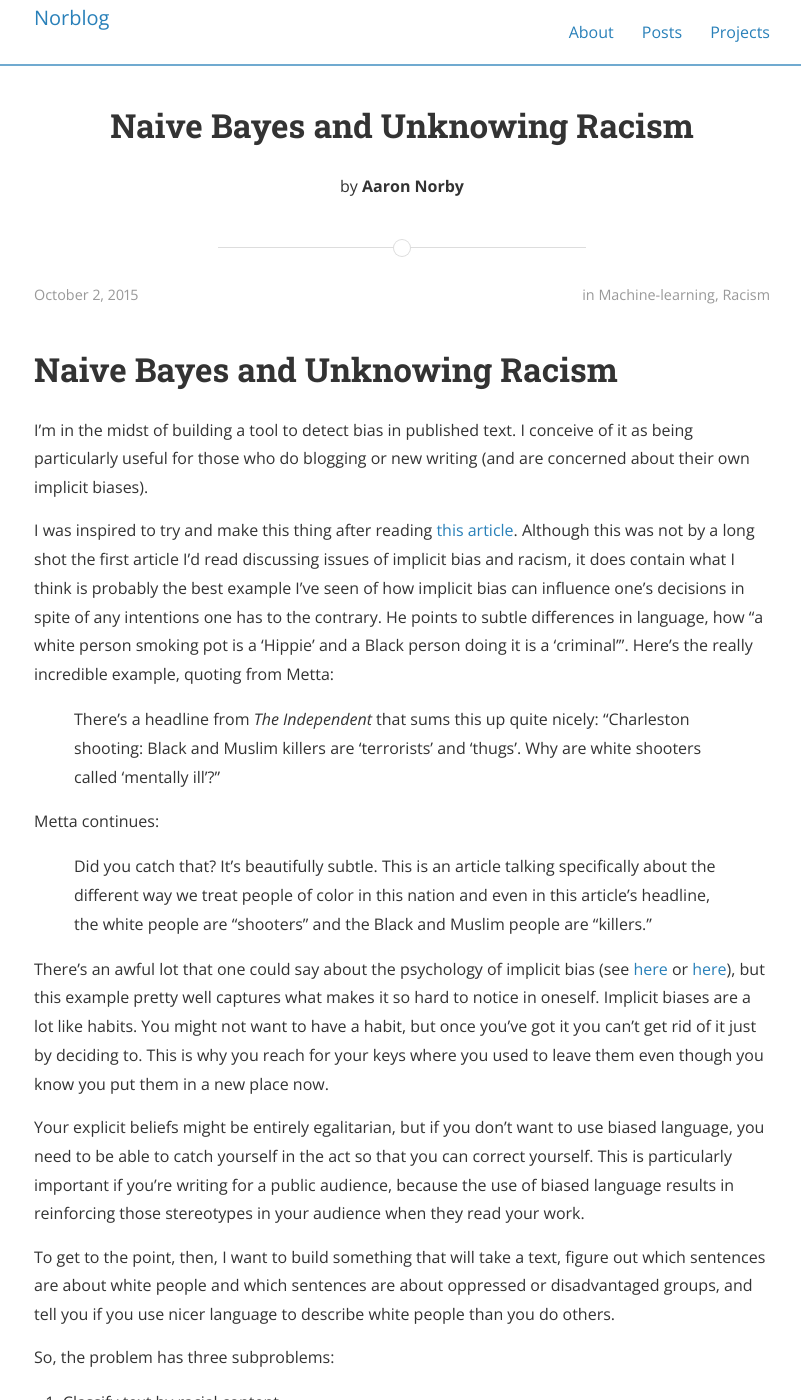
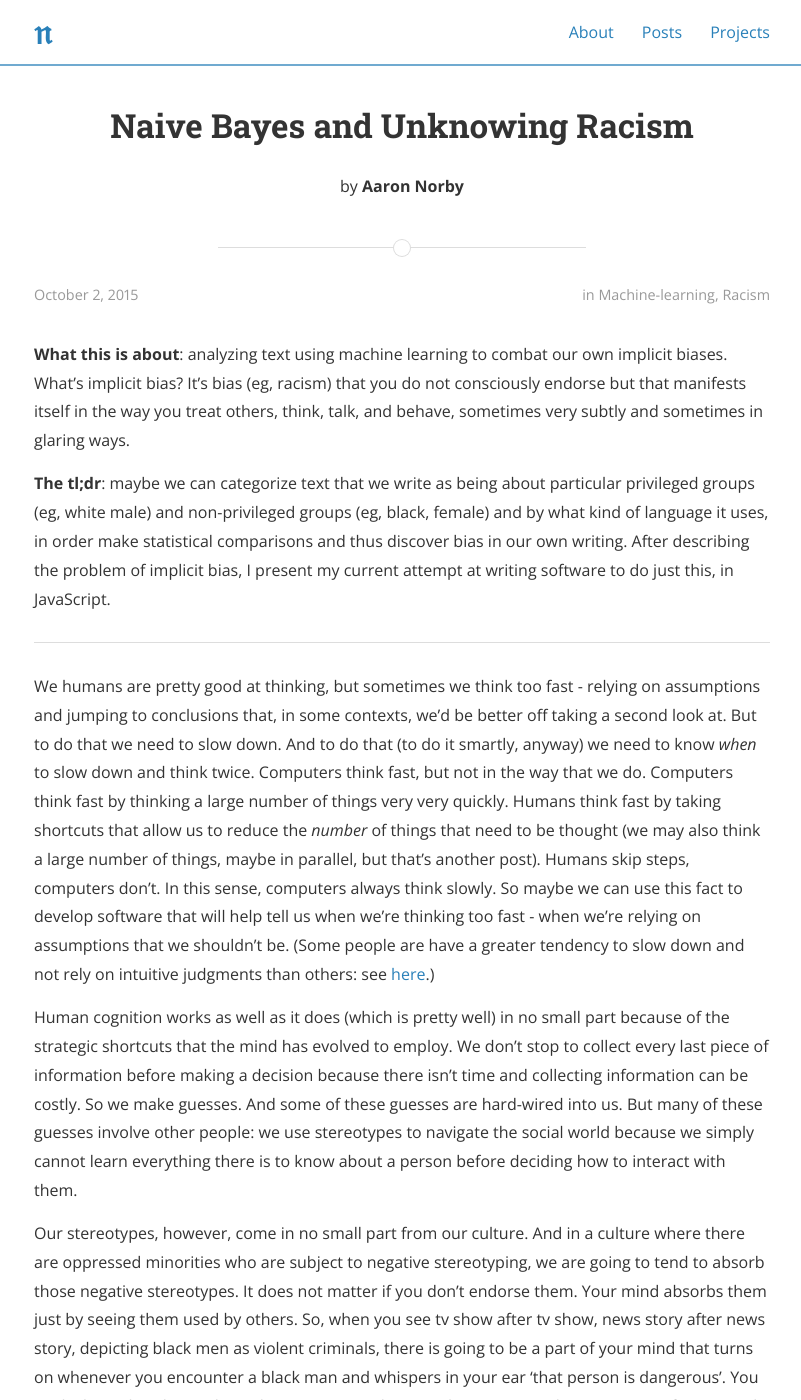
Before and after one commit to aaronnorby/aaronnorby.github.io, a Jekyll site: the page built from _posts/2015-10-02-naive-bayes-racism.md, in a window 1280 px wide and 1400 px high. Shown: the whole window, without its empty margins (238-1039 px from the left). Built offline with Jekyll 4.4.1, drawn with Linux system fonts in a browser that asks for light colours; nearby versions of some CDN libraries; a style sheet for code colours, icons or effects is not loaded; some of the changed text lies outside the part shown.

Commit message:
Style blog and edit racism post

```diff
--- a/_config.yml
+++ b/_config.yml
@@ -10,7 +10,7 @@ name: Aaron Norby
 description: >
   Minds and machines
 baseurl: "/" # the subpath of your site, e.g. /blog/
-#url: "http://bencentra.com" # the base hostname & protocol for your site
+#url: "http://www.aaronnorby.com" # the base hostname & protocol for your site
 cover: "assets/header_image.jpg"
 # logo: "assets/logo.png"
 
--- a/_includes/header.html
+++ b/_includes/header.html
@@ -4,7 +4,7 @@
     	{% if site.logo %}
       <img src="{{ site.logo | prepend: site.baseurl }}" alt="{{ site.title }}">
       {% else %}
-      <span>{{ site.title }}</span>
+      <span><h2>&nfr;</h2></span>
       {% endif %}
     </a>
     <a href="javascript:void(0)" class="navigation-menu-button" id="js-mobile-menu">
--- a/_posts/2015-10-02-naive-bayes-racism.md
+++ b/_posts/2015-10-02-naive-bayes-racism.md
@@ -6,20 +6,74 @@ author: Aaron Norby
 categories: machine-learning racism
 ---
 
-# Naive Bayes and Unknowing Racism
+__What this is about__: analyzing text using machine learning to combat our own implicit
+biases. What's implicit bias? It's bias (eg, racism) that you do not consciously
+endorse but that manifests itself in the way you treat others, think, talk, and
+behave, sometimes very subtly and sometimes in glaring ways.
 
-I'm in the midst of building a tool to detect bias in published text. I conceive of
-it as being particularly useful for those who do blogging or new writing (and are
-concerned about their own implicit biases).
+__The tl;dr__: maybe we can categorize text that we write as being about particular
+privileged groups (eg, white male) and non-privileged groups (eg, black, female)
+and by what kind of language it uses, in order make statistical comparisons and
+thus discover bias in our own writing. After describing the problem of implicit
+bias, I present my current attempt at writing software to do just this, in JavaScript.
 
-I was inspired to try and make this thing after reading [this
-article](http://www.huffingtonpost.com/john-metta/i-racist_b_7770652.html).
-Although this was not by a long shot the first article I'd read discussing issues
-of implicit bias and racism, it does contain what I think is probably the best
-example I've seen of how implicit bias can influence one's decisions in spite of
-any intentions one has to the contrary.  He points to subtle differences in
-language, how "a white person smoking pot is a 'Hippie' and a Black person doing it
-is a 'criminal'".  Here's the really incredible example, quoting from Metta:
+-----
+
+We humans are pretty good at thinking, but sometimes we think
+too fast - relying on assumptions and jumping to conclusions that, in some
+contexts, we'd be better off taking a second look at. But to do
+that we need to slow down. And to do that (to do it smartly, anyway) we need to
+know *when* to slow down and think twice. Computers think fast, but not in the way
+that we do. Computers think fast by thinking a large number of things very very quickly. Humans
+think fast by taking shortcuts that allow us to reduce the *number* of things that
+need to be thought (we may also think a large number of things, maybe in parallel,
+but that's another post).  Humans skip steps, computers don't. In this sense,
+computers always think slowly. So maybe we can use this fact to develop software
+that will help tell us when we're thinking too fast - when we're relying on
+assumptions that we shouldn't be. (Some people are have a greater tendency to slow
+down and not rely on intuitive judgments than others: see [here][slow].)
+
+[slow]: http://papers.ssrn.com/sol3/papers.cfm?abstract_id=2644392
+
+Human cognition works as well as it does (which is pretty well) in no small part
+because of the strategic shortcuts that the mind has evolved to employ. We don't
+stop to collect every last piece of information before making a decision because
+there isn't time and collecting information can be costly. So we make guesses. And
+some of these guesses are hard-wired into us. But many of these guesses involve
+other people: we use stereotypes to navigate the social world because we simply
+cannot learn everything there is to know about a person before deciding how to
+interact with them.
+
+Our stereotypes, however, come in no small part from our culture. And in a culture
+where there are oppressed minorities who are subject to negative stereotyping, we
+are going to tend to absorb those negative stereotypes. It does not matter if you
+don't endorse them. Your mind absorbs them just by seeing them used by others.
+So, when you see tv show after tv show, news story after news story, depicting
+black men as violent criminals, there is going to be a part of your mind that turns
+on whenever you encounter a black man and whispers in your ear 'that person is
+dangerous'. You might *know* that that's a biased stereotype, and you might not
+*want* to have any part of your mind whispering things like this to you. But the
+reality is that you have only so much direct control over your own mind.
+
+Implicit biases are a lot like habits. You might not want to have a habit, but once
+you've got it you can't get rid of it just by deciding to. That's why you keep
+looking for your playlists where iTunes *used* to put them and not where iTunes
+puts them now (and is also why it's so annoying when these things get moved around
+is maybe is kind of a mistake for Apple to keep doing that).
+
+## Software to tell us when we're letting our implicit biases talk for us
+
+If implicit biases are like habits, it would be good to have something to help us
+change our habits and to let us know when our biases are driving our behaviors.
+
+One place where bias shows itself is in the way we write. My inspiration here is
+[this article](http://www.huffingtonpost.com/john-metta/i-racist_b_7770652.html) by
+John Metta. It contains what I think is probably the best example I've seen of how
+implicit bias can influence one's decisions in spite of any intentions one has to
+the contrary.  He points to subtle differences in language, to how "a white person
+smoking pot is a 'Hippie' and a Black person doing it is a 'criminal'", and then
+points out just the most perfect example you could imagine.  Here's the example,
+quoting from Metta:
 
 > There's a headline from *The Independent* that sums this up quite nicely:
 "Charleston shooting: Black and Muslim killers are 'terrorists' and 'thugs'. Why
@@ -71,6 +125,8 @@ like to hear about it.
 In this post, I'm going to describe the work I've done on (1). In later posts I
 plan on talking about (2) and (3) as well as how I get my training data using the
 New York Times API, and what training data might be better suited to my purposes.
+But, basically, (2) involves using sentiment analysis to look at the groups of
+sentences categorized by (1), and (3) involves simply comparing means.
 
 
 ## Classifying text
```
Also changed, not shown: _posts/2015-10-01-welcome-to-jekyll.markdown (deleted, +0 -25 lines), about.md (+7 -4 lines), projects.md (+1 -1 lines), assets/IMG_2104.jpg (added), assets/IMG_2182.JPG (deleted), assets/IMG_2184.JPG (deleted), 4 other files.
